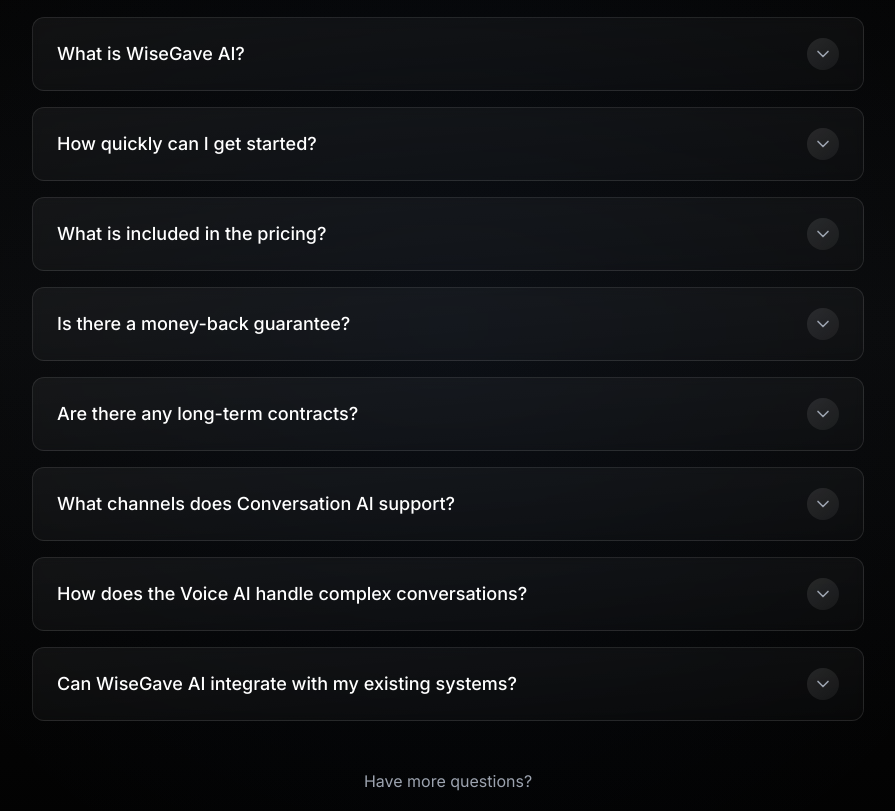
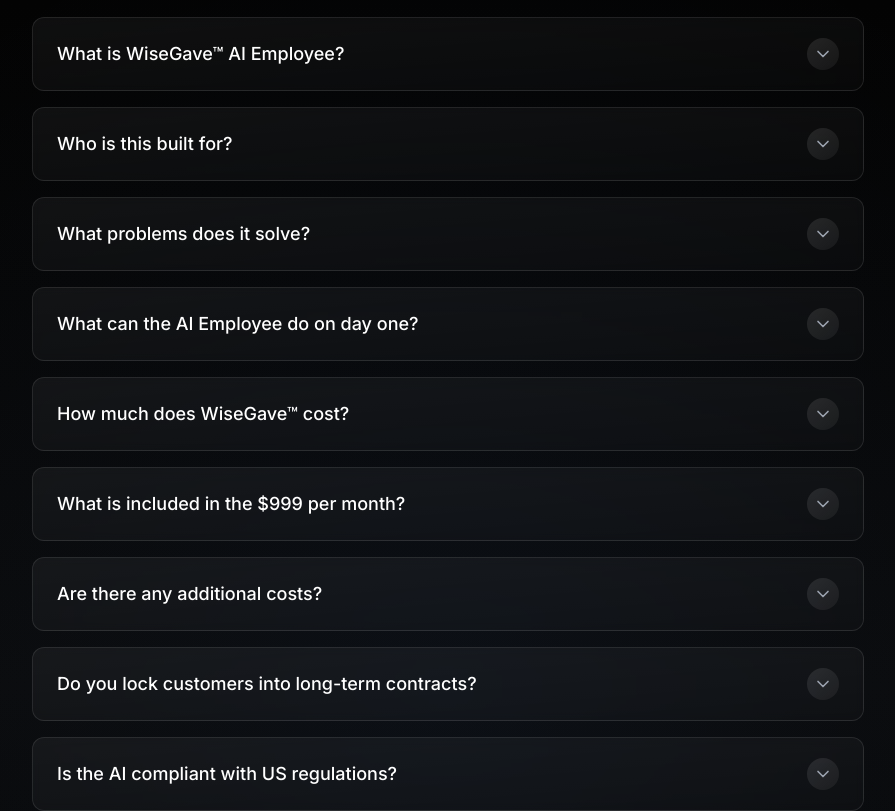
Before and after one commit to wisegave-dev/wisegave-ai, a Next.js app: page / in a window 1280 px wide. Shown: the part 5700-6511 px from the top of the page, without its empty margins (192-1087 px from the left). Built offline with nearby package versions, Linux system fonts and the light colour scheme.

Commit message:
Refactor FAQSection component to enhance content clarity and user experience; update questions and answers for better alignment with WiseGave™ features, and improve code formatting for readability.

```diff
--- a/src/components/home/FAQSection.tsx
+++ b/src/components/home/FAQSection.tsx
@@ -1,50 +1,100 @@
-'use client';
+"use client";
 
-import { motion } from 'framer-motion';
-import { useState } from 'react';
-import { ChevronDown, HelpCircle } from 'lucide-react';
-import Link from 'next/link';
+import { motion } from "framer-motion";
+import { useState } from "react";
+import { ChevronDown, HelpCircle } from "lucide-react";
+import Link from "next/link";
 
 const faqs = [
   {
-    question: 'What is WiseGave AI?',
-    answer: 'WiseGave AI is an advanced AI-powered automation platform that transforms how businesses interact with their customers. Our suite includes Voice AI, Conversation AI, and the WiseGave AI Employee to handle customer service, lead qualification, appointment scheduling, and more.'
+    question: "What is WiseGave™ AI Employee?",
+    answer:
+      "WiseGave™ AI Employee is a virtual AI team member that answers calls, chats with leads, qualifies inquiries, and books appointments automatically, 24/7.",
   },
   {
-    question: 'How quickly can I get started?',
-    answer: 'We offer a done-for-you AI setup that is completed within 24 hours. Our team handles all the technical configuration and integration, so you can start benefiting from AI automation immediately.'
+    question: "Who is this built for?",
+    answer:
+      "It is designed for US-based small and medium businesses that depend on inbound calls and messages, such as home services, clinics, agencies, and local service providers.",
   },
   {
-    question: 'What is included in the pricing?',
-    answer: 'Our pricing includes Voice AI with unlimited call handling, Conversation AI across all channels, WiseGave AI Employee automation, complete setup within 24 hours, dedicated Success Manager, lead management, automated scheduling, multi-channel customer engagement, and 24/7 priority support.'
+    question: "What problems does it solve?",
+    answer:
+      "It reduces missed calls, improves response time, lowers staffing costs, and ensures consistent lead follow-up without hiring extra staff.",
   },
   {
-    question: 'Is there a money-back guarantee?',
-    answer: 'Yes! We offer an 85% money-back guarantee within 7 days if you\'re not satisfied. This gives you a risk-free opportunity to experience the transformative power of WiseGave AI.'
+    question: "What can the AI Employee do on day one?",
+    answer:
+      "It answers inbound calls, replies to chat and SMS, qualifies leads based on your rules, and books appointments directly into your calendar.",
   },
   {
-    question: 'Are there any long-term contracts?',
-    answer: 'No. We believe in earning your business every month. You can cancel anytime without penalties or long-term commitments. We offer flexible monthly and annual subscription options.'
+    question: "How much does WiseGave™ cost?",
+    answer: "WiseGave™ costs $999 per month (BDT 122,877).",
   },
   {
-    question: 'What channels does Conversation AI support?',
-    answer: 'Our Conversation AI works seamlessly across multiple channels including phone calls, SMS, email, social media (Facebook, Instagram, Twitter), live chat, and more. All conversations are managed from a single intelligent system.'
+    question: "What is included in the $999 per month?",
+    answer:
+      "Full AI Employee access, unlimited AI usage, Voice AI setup, Conversation AI setup, CRM integration, onboarding, and ongoing support.",
   },
   {
-    question: 'How does the Voice AI handle complex conversations?',
-    answer: 'Our Voice AI uses advanced natural language processing to understand context and intent. It can handle complex, multi-turn conversations, qualify leads, schedule appointments, answer FAQs, and route calls to human agents when necessary.'
+    question: "Are there any additional costs?",
+    answer:
+      "Yes. Phone numbers, calls, and SMS are charged based on actual carrier usage. AI usage is unlimited and not billed separately.",
   },
   {
-    question: 'Can WiseGave AI integrate with my existing systems?',
-    answer: 'Yes! WiseGave AI can integrate with most popular CRM systems, calendar applications, booking platforms, and business tools. Our team handles all integration work during the setup process.'
-  }
+    question: "Do you lock customers into long-term contracts?",
+    answer:
+      "No. The subscription is month-to-month and can be canceled anytime.",
+  },
+  {
+    question: "Is the AI compliant with US regulations?",
+    answer:
+      "Yes. The system follows US telecom and messaging compliance standards, including consent-based communication.",
+  },
+  {
+    question: "How long does setup take?",
+    answer:
+      "Setup is completed in less than 48 hours after the demo and approval.",
+  },
+  {
+    question: "Do I need technical knowledge to use this?",
+    answer:
+      "No. WiseGave™ handles the full setup, configuration, and AI training.",
+  },
+  {
+    question: "Do you offer a demo before purchase?",
+    answer:
+      "Yes. A live demo and use-case discussion are mandatory before onboarding.",
+  },
+  {
+    question: "Where is WiseGave™ based?",
+    answer:
+      "WiseGave™ operates globally with an offshore operations team while serving US-based customers.",
+  },
+  {
+    question: "What kind of support do you provide?",
+    answer:
+      "Onboarding support, AI optimization, troubleshooting, and continuous performance tuning.",
+  },
+  {
+    question: "What happens if the AI cannot handle a call or chat?",
+    answer:
+      "You can set escalation rules so conversations are transferred to a human when needed.",
+  },
+  {
+    question: "Can this scale for multiple locations?",
+    answer:
+      "Yes. The system supports multiple locations, numbers, and calendars under one setup.",
+  },
 ];
 
 export function FAQSection() {
   const [openIndex, setOpenIndex] = useState<number | null>(null);
 
   return (
-    <section id="faq" className="py-20 bg-gradient-to-b from-black via-[#0a0a0a] to-black relative overflow-hidden">
+    <section
+      id="faq"
+      className="py-20 bg-gradient-to-b from-black via-[#0a0a0a] to-black relative overflow-hidden"
+    >
       {/* Background decoration */}
       <div className="absolute inset-0 bg-[radial-gradient(circle_at_center,rgba(59,130,246,0.05),transparent_70%)]" />
 
@@ -64,7 +114,10 @@
             </span>
           </div>
           <h2 className="text-4xl md:text-5xl mb-6">
-            Frequently Asked <span className="bg-gradient-to-r from-blue-400 to-purple-400 bg-clip-text text-transparent">Questions</span>
+            Frequently Asked{" "}
+            <span className="bg-gradient-to-r from-blue-400 to-purple-400 bg-clip-text text-transparent">
+              Questions
+            </span>
           </h2>
           <p className="text-xl text-gray-400">
             Everything you need to know about WiseGave AI
@@ -89,16 +142,18 @@
                 <span className="text-lg pr-8 group-hover:text-white transition-colors">
                   {faq.question}
                 </span>
-                <div className={`flex-shrink-0 w-8 h-8 rounded-full bg-gradient-to-br ${
-                  openIndex === index
-                    ? 'from-blue-500 to-purple-500'
-                    : 'from-white/10 to-white/5'
-                } flex items-center justify-center transition-all duration-300`}>
+                <div
+                  className={`flex-shrink-0 w-8 h-8 rounded-full bg-gradient-to-br ${
+                    openIndex === index
+                      ? "from-blue-500 to-purple-500"
+                      : "from-white/10 to-white/5"
+                  } flex items-center justify-center transition-all duration-300`}
+                >
                   <ChevronDown
                     className={`w-5 h-5 ${
-                      openIndex === index ? 'text-white' : 'text-gray-400'
+                      openIndex === index ? "text-white" : "text-gray-400"
                     } transition-transform duration-300 ${
-                      openIndex === index ? 'rotate-180' : ''
+                      openIndex === index ? "rotate-180" : ""
                     }`}
                   />
                 </div>
@@ -106,12 +161,14 @@
               {openIndex === index && (
                 <motion.div
                   initial={{ height: 0, opacity: 0 }}
-                  animate={{ height: 'auto', opacity: 1 }}
+                  animate={{ height: "auto", opacity: 1 }}
                   exit={{ height: 0, opacity: 0 }}
                   transition={{ duration: 0.3 }}
                   className="px-6 pb-5 border-t border-white/10"
                 >
-                  <p className="text-gray-400 leading-relaxed pt-4">{faq.answer}</p>
+                  <p className="text-gray-400 leading-relaxed pt-4">
+                    {faq.answer}
+                  </p>
                 </motion.div>
               )}
             </motion.div>
```
